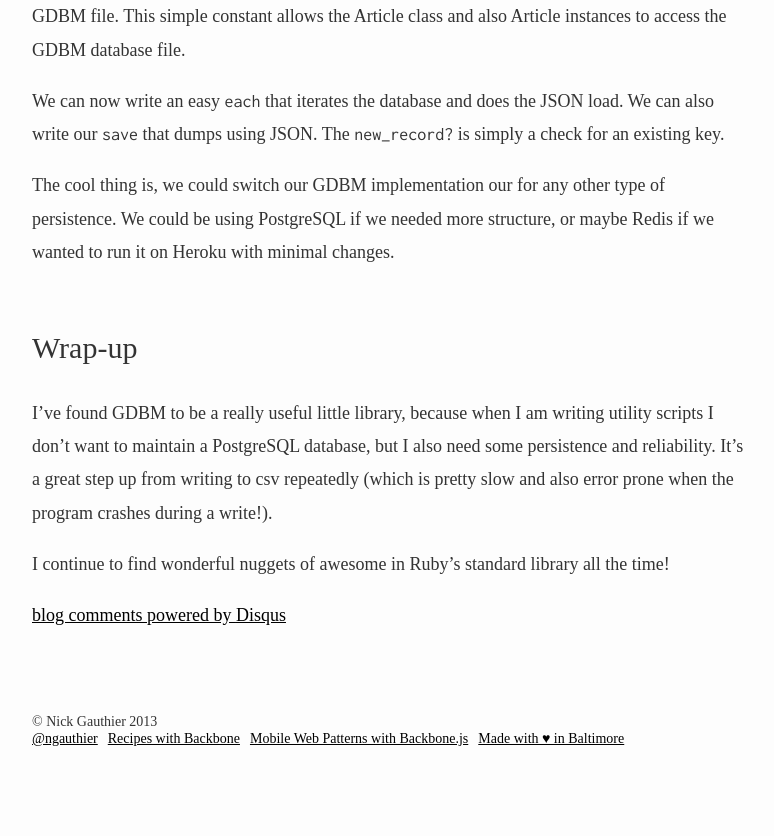
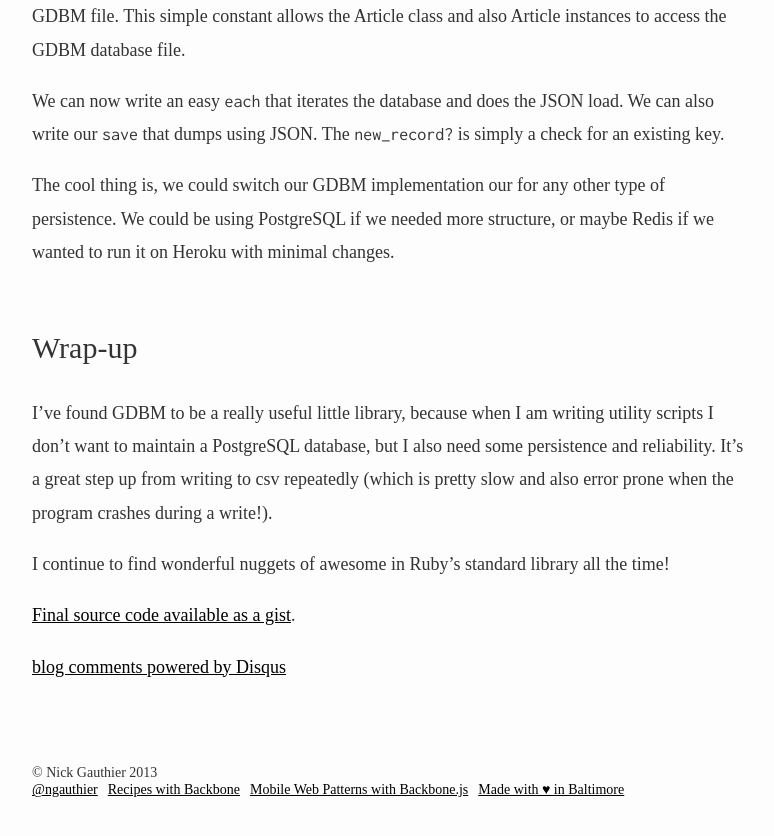
Before and after one commit to ngauthier/ngauthier.github.com, a Jekyll site: the page built from _posts/2014-06-05-scraping-the-web-with-ruby.md, in a window 1280 px wide and 900 px high, scrolled down 13509 px. Shown: the top 836 px of the window, without its empty margins (248-1022 px from the left). Built offline with Jekyll 4.4.1, drawn with Linux system fonts in a browser that asks for light colours; some web fonts are replaced; Markdown is read by kramdown in place of the engine named in the settings; comment, search, counter and statistics services are not loaded.

Commit message:
added gist for scraping post

```diff
--- a/_posts/2014-06-05-scraping-the-web-with-ruby.md
+++ b/_posts/2014-06-05-scraping-the-web-with-ruby.md
@@ -507,3 +507,5 @@ The cool thing is, we could switch our GDBM implementation our for any other typ
 I've found GDBM to be a really useful little library, because when I am writing utility scripts I don't want to maintain a PostgreSQL database, but I also need some persistence and reliability. It's a great step up from writing to csv repeatedly (which is pretty slow and also error prone when the program crashes during a write!).
 
 I continue to find wonderful nuggets of awesome in Ruby's standard library all the time!
+
+[Final source code available as a gist](https://gist.github.com/ngauthier/0f78598f2aaecab8f1bc).
```
